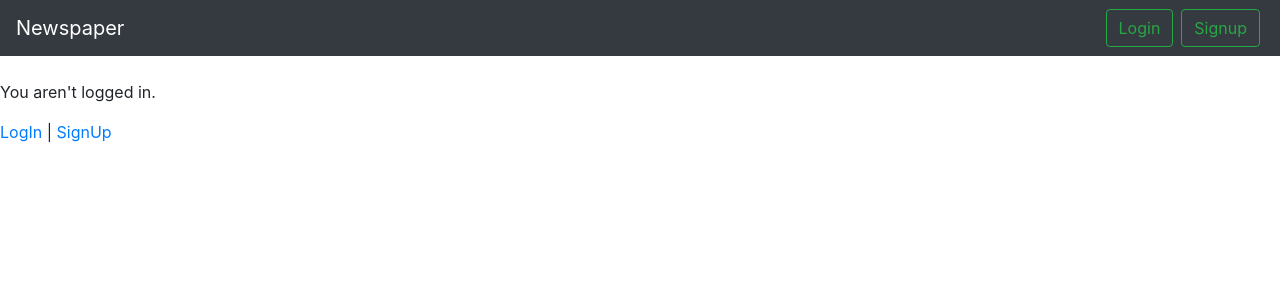
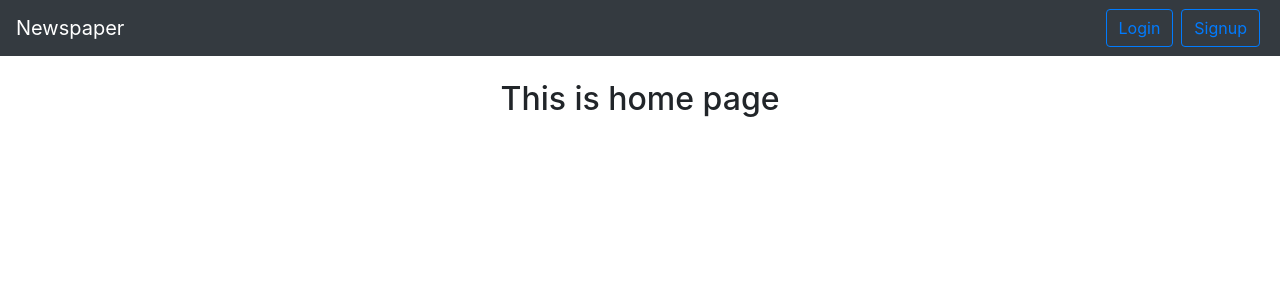
Before and after one commit to RabbyJim1/newspaper_project, a Django app: template templates/home.html in a window 1280 px wide. Shown: the top 300 px of the page. Run offline with Django 3.2, Linux system fonts and the light colour scheme; the template is opened without the code that fills it, so the values that code supplies are empty; some libraries are stand-ins or nearby versions.

Commit message:
navbar added

```diff
--- a/templates/base.html
+++ b/templates/base.html
@@ -35,8 +35,8 @@
                 </ul>
               {% else %}
             <form class="form-inline ml-auto my-2 my-lg-0">
-                <a href="{% url "login" %}" class="btn btn-outline-success mx-1 my-2 my-sm-0">Login</a>
-                <a href="{% url "signup" %}" class="btn btn-outline-success mx-1 my-2 my-sm-0" >Signup</a>
+                <a href="{% url "login" %}" class="btn btn-outline-primary mx-1 my-2 my-sm-0">Login</a>
+                <a href="{% url "signup" %}" class="btn btn-outline-primary mx-1 my-2 my-sm-0" >Signup</a>
             </form>
               {% endif %}
           </div>
--- a/templates/home.html
+++ b/templates/home.html
@@ -3,12 +3,13 @@
 {% block title %}Newspaper{% endblock title %}
 
 {% block content %}
-    {% if user.is_authenticated %}
-        Hi {{ user.username }}!
-        <p><a href="{% url 'logout' %}">LogOut</a></p>
-    {% else %}
-        <p>You aren't logged in.</p>
-        <p><a href="{% url 'login' %}">LogIn</a> | <a href="{% url 'signup' %}">SignUp</a></p>
-    {% endif %}
+    <h2 class="text-center">This is home page</h2>
+{#    {% if user.is_authenticated %}#}
+{#        Hi {{ user.username }}!#}
+{#        <p><a href="{% url 'logout' %}">LogOut</a></p>#}
+{#    {% else %}#}
+{#        <p>You aren't logged in.</p>#}
+{#        <p><a href="{% url 'login' %}">LogIn</a> | <a href="{% url 'signup' %}">SignUp</a></p>#}
+{#    {% endif %}#}
 
 {% endblock content %}
--- a/templates/registration/login.html
+++ b/templates/registration/login.html
@@ -7,6 +7,6 @@
     <form method="post">
     {% csrf_token %}
     {{ form.as_p }}
-    <button type="submit">Login</button>
+    <button class="btn btn-success ml-2" type="submit">Login</button>
     </form>
 {% endblock content %}
--- a/templates/signup.html
+++ b/templates/signup.html
@@ -7,6 +7,6 @@
     <form method="post">
     {% csrf_token %}
     {{ form.as_p }}
-    <button type="submit">Signup</button>
+    <button class="btn btn-success ml-2" type="submit">Signup</button>
     </form>
 {% endblock content %}
```
Also changed, not shown: db.sqlite3.
